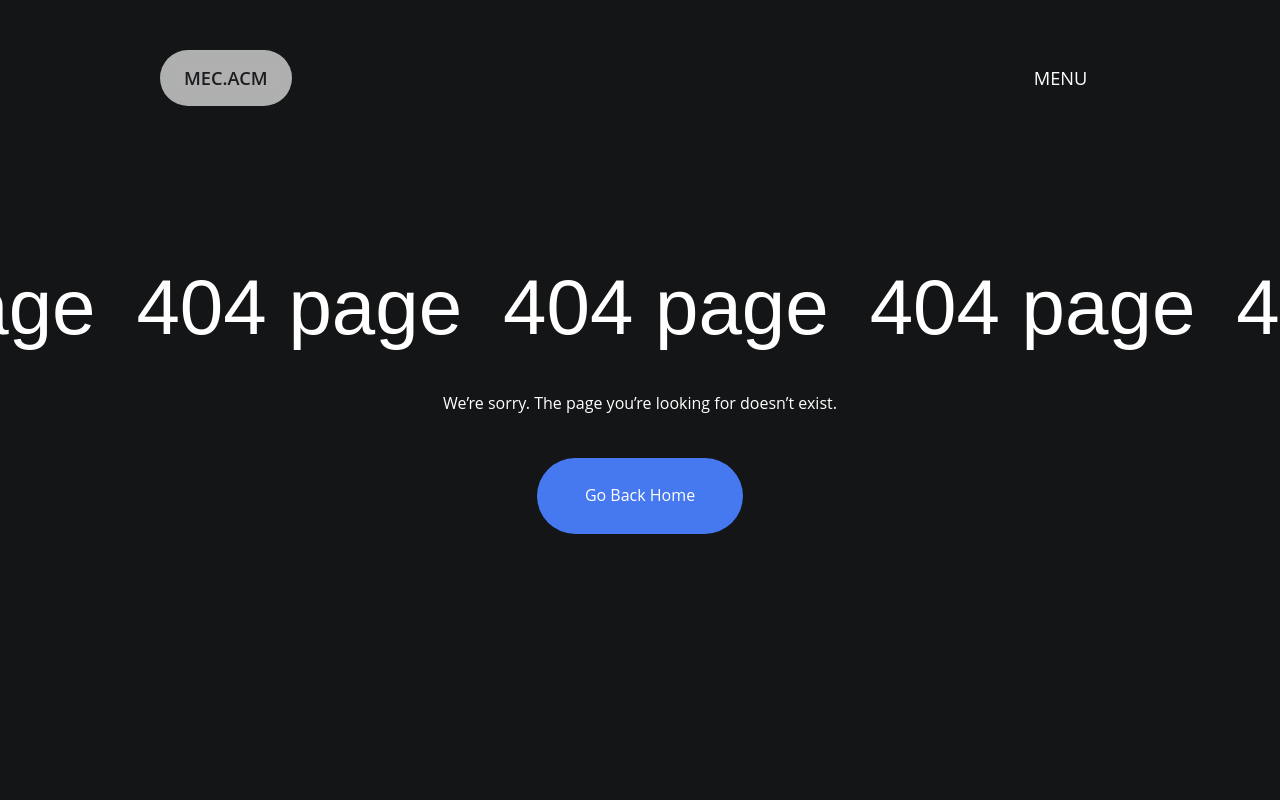
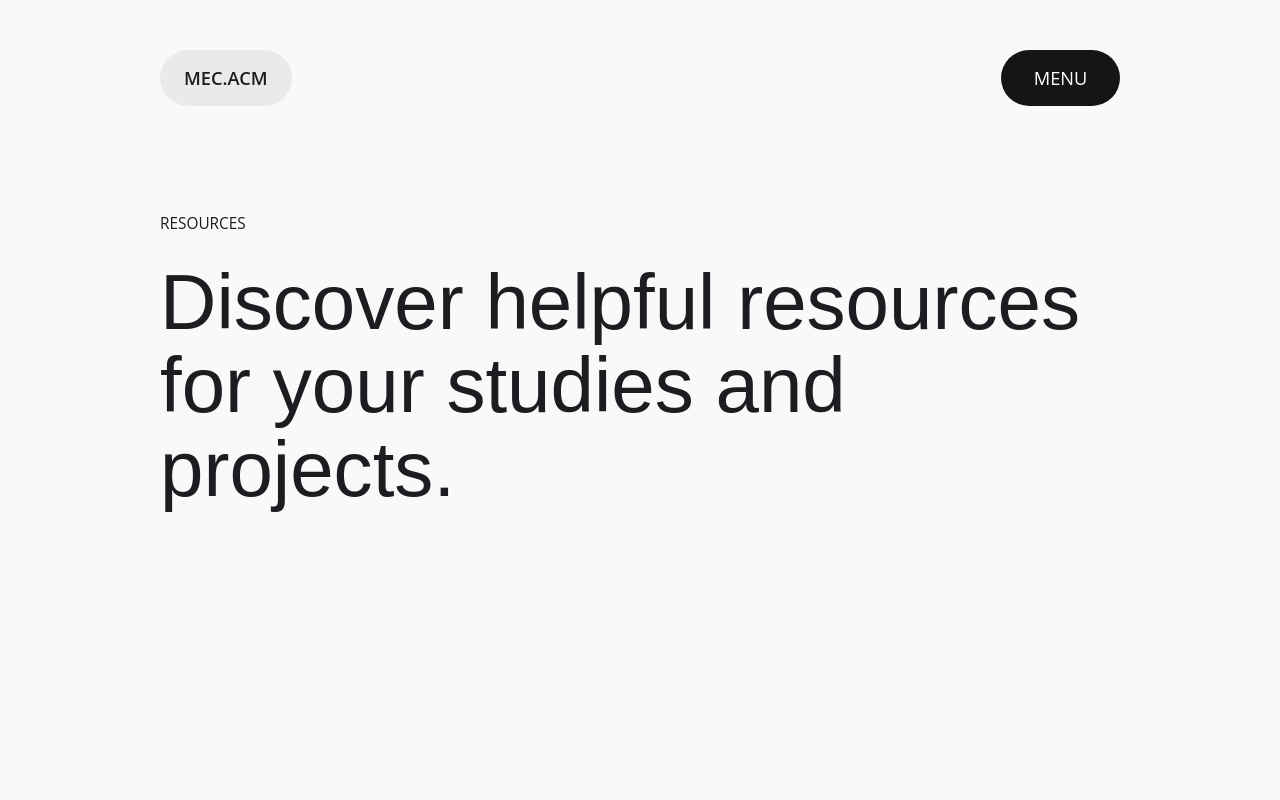
Before and after one commit to JaleelB/mec-acm, a Next.js app: page /resources in a window 1280 px wide. Before the commit this address had no page. Shown: the top 800 px of the page. Built offline with nearby package versions, Linux system fonts and the light colour scheme.

Commit message:
added title section

```diff
--- /dev/null
+++ b/pages/resources.jsx
@@ -0,0 +1,22 @@
+import { Box, Stack } from '@chakra-ui/react'
+import React from 'react'
+import { ResponsiveSection, SectionHeader, Title } from '../components'
+import { Layout } from '../layout'
+
+const Resources = () => {
+  return (
+    <Layout>
+        <ResponsiveSection>
+            <SectionHeader>Resources</SectionHeader>
+            <Box maxW="1700px">
+                <Title>
+                    Discover helpful resources for your studies and projects.
+                </Title>
+            </Box>
+
+        </ResponsiveSection>
+    </Layout>
+  )
+}
+
+export default Resources
```
